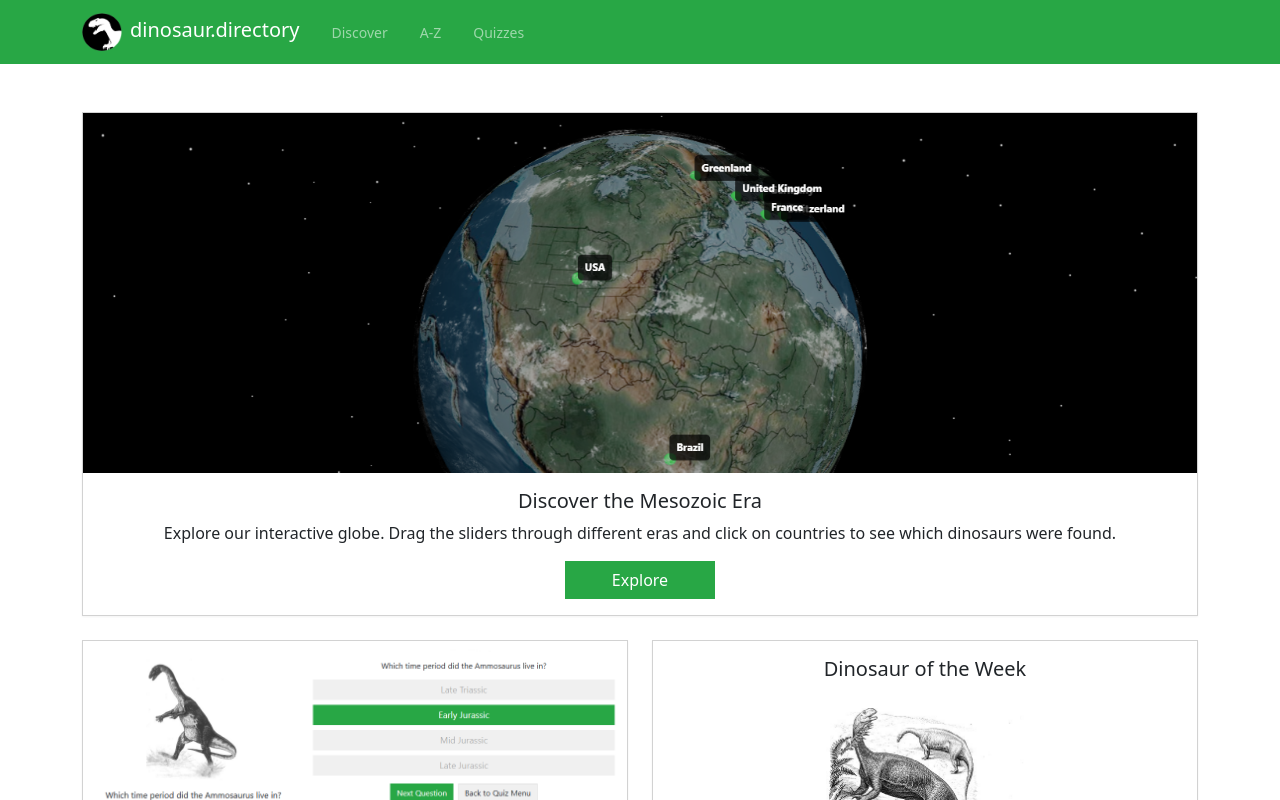
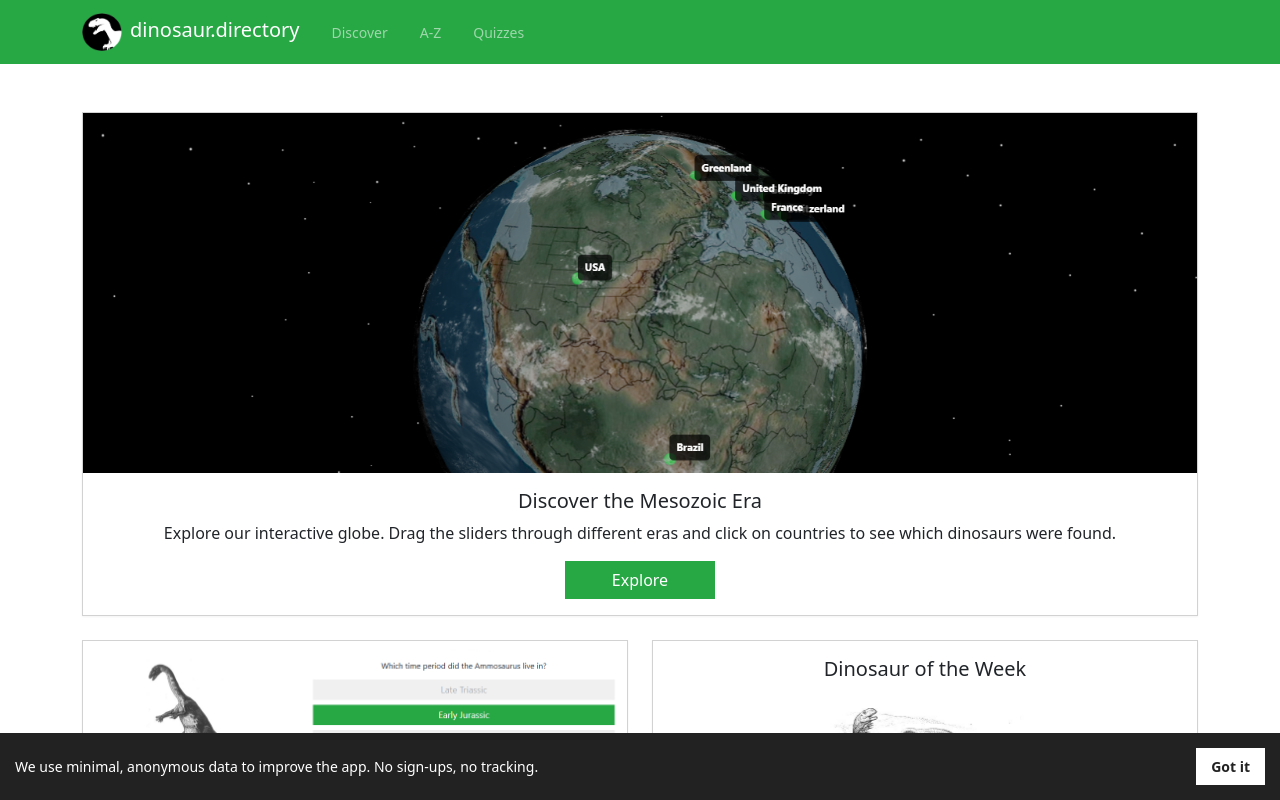
Before and after one commit to FraserProvan2/dinosaur-directory, a React (Create React App) app: page / in a window 1280 px wide. Shown: the top 800 px of the page. Built offline with nearby package versions, Linux system fonts and the light colour scheme.

Commit message:
privacy policy

```diff
--- a/src/App.js
+++ b/src/App.js
@@ -1,12 +1,18 @@
-import React, { useEffect } from 'react';
-import { BrowserRouter as Router, Routes, Route, useLocation } from 'react-router-dom';
-import { initGA, logPageView } from './third-party/ga';
-import Navbar from './components/layout/Navbar';
-import Home from './pages/Home';
-import Discover from './pages/Discover';
-import AtoZ from './pages/AtoZ';
-import Quizzes from './pages/Quizzes';
-import NotFound from './pages/NotFound';
+import React, { useEffect } from "react";
+import {
+  BrowserRouter as Router,
+  Routes,
+  Route,
+  useLocation,
+} from "react-router-dom";
+import { initGA, logPageView } from "./third-party/ga";
+import Navbar from "./components/layout/Navbar";
+import Home from "./pages/Home";
+import Discover from "./pages/Discover";
+import AtoZ from "./pages/AtoZ";
+import Quizzes from "./pages/Quizzes";
+import NotFound from "./pages/NotFound";
+import PrivacyPolicy from "./components/layout/PrivacyPolicy";
 
 const Analytics = () => {
   const location = useLocation();
@@ -27,13 +33,13 @@ function App() {
     <Router>
       <Analytics />
       <Navbar />
+      <PrivacyPolicy />
       <Routes>
         <Route path="/" element={<Home />} />
         <Route path="/discover" element={<Discover />} />
         <Route path="/quizzes" element={<Quizzes />} />
         <Route path="/a-z" element={<AtoZ />} />
         <Route path="/dinosaur/:dinoSlug" element={<AtoZ />} />
-
         <Route path="*" element={<NotFound />} />
       </Routes>
     </Router>
--- a/src/App.scss
+++ b/src/App.scss
@@ -20,6 +20,7 @@ $incorrect: #dc3545;
 @import "./styles/discover.scss";
 @import "./styles/globe.scss";
 @import "./styles/atoz.scss";
+@import "./styles/privacy-policy.scss";
 @import "./styles/not-found.scss";
 
 // Global classes
--- /dev/null
+++ b/src/components/layout/PrivacyPolicy.js
@@ -0,0 +1,33 @@
+import React, { useState, useEffect } from "react";
+
+const PrivacyPolicy = () => {
+  const [isVisible, setIsVisible] = useState(false);
+
+  useEffect(() => {
+    const hasSeenPolicy = localStorage.getItem("hasSeenPrivacyPolicy");
+
+    if (!hasSeenPolicy) {
+      const timer = setTimeout(() => {
+        setIsVisible(true);
+      }, 3000);
+
+      return () => clearTimeout(timer);
+    }
+  }, []);
+
+  const handleDismiss = () => {
+    localStorage.setItem("hasSeenPrivacyPolicy", "true");
+    setIsVisible(false);
+  };
+
+  if (!isVisible) return null;
+
+  return (
+    <div className="privacy-banner">
+      <p>We use minimal, anonymous data to improve the app. No sign-ups, no tracking.</p>
+      <button className="btn btn-light btn-sm" onClick={handleDismiss}>Got it</button>
+    </div>
+  );
+};
+
+export default PrivacyPolicy;
--- /dev/null
+++ b/src/styles/privacy-policy.scss
@@ -0,0 +1,65 @@
+.privacy-banner {
+    position: fixed;
+    bottom: 0;
+    left: 0;
+    width: 100%;
+    background: #222;
+    color: white;
+    padding: 15px;
+    display: flex;
+    justify-content: space-between;
+    align-items: center;
+    font-size: 14px;
+    z-index: 1000;
+    animation: slide-up 0.5s ease-in-out;
+    flex-wrap: wrap;
+    text-align: center;
+}
+
+.privacy-banner p {
+    margin: 0;
+    flex: 1;
+    text-align: left;
+}
+
+.privacy-banner button {
+    background: white;
+    color: #222;
+    border: none;
+    padding: 8px 15px;
+    cursor: pointer;
+    border-radius: 5px;
+    font-weight: bold;
+    transition: background 0.3s;
+    margin-left: 10px;
+}
+
+.privacy-banner button:hover {
+    background: #ddd;
+}
+
+@keyframes slide-up {
+    from {
+        transform: translateY(100%);
+    }
+    to {
+        transform: translateY(0);
+    }
+}
+
+@media (max-width: 600px) {
+    .privacy-banner {
+        flex-direction: column;
+        padding: 10px;
+    }
+
+    .privacy-banner p {
+        text-align: center;
+        margin-bottom: 10px;
+    }
+
+    .privacy-banner button {
+        width: 100%;
+        margin-left: 0;
+    }
+}
```
